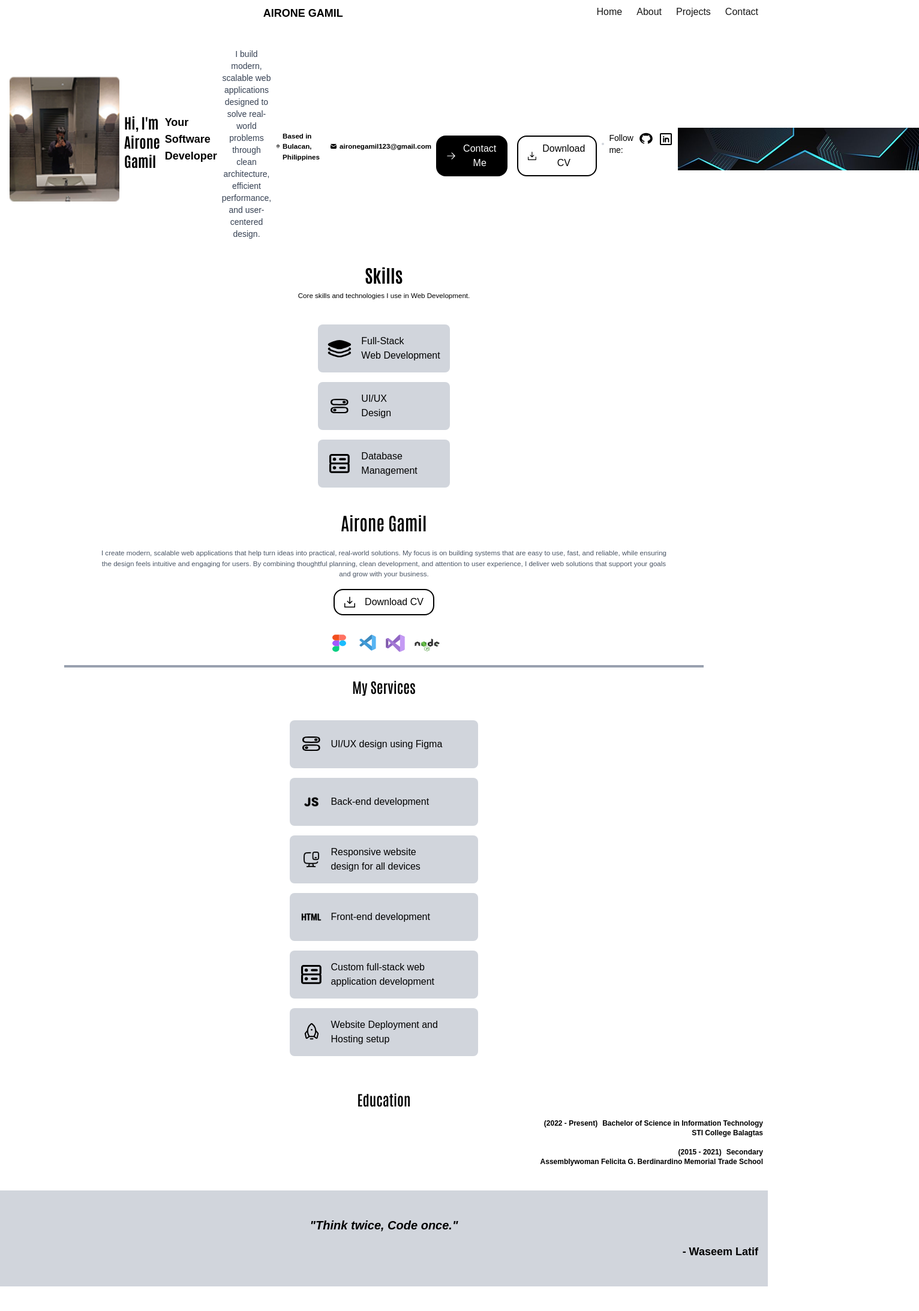
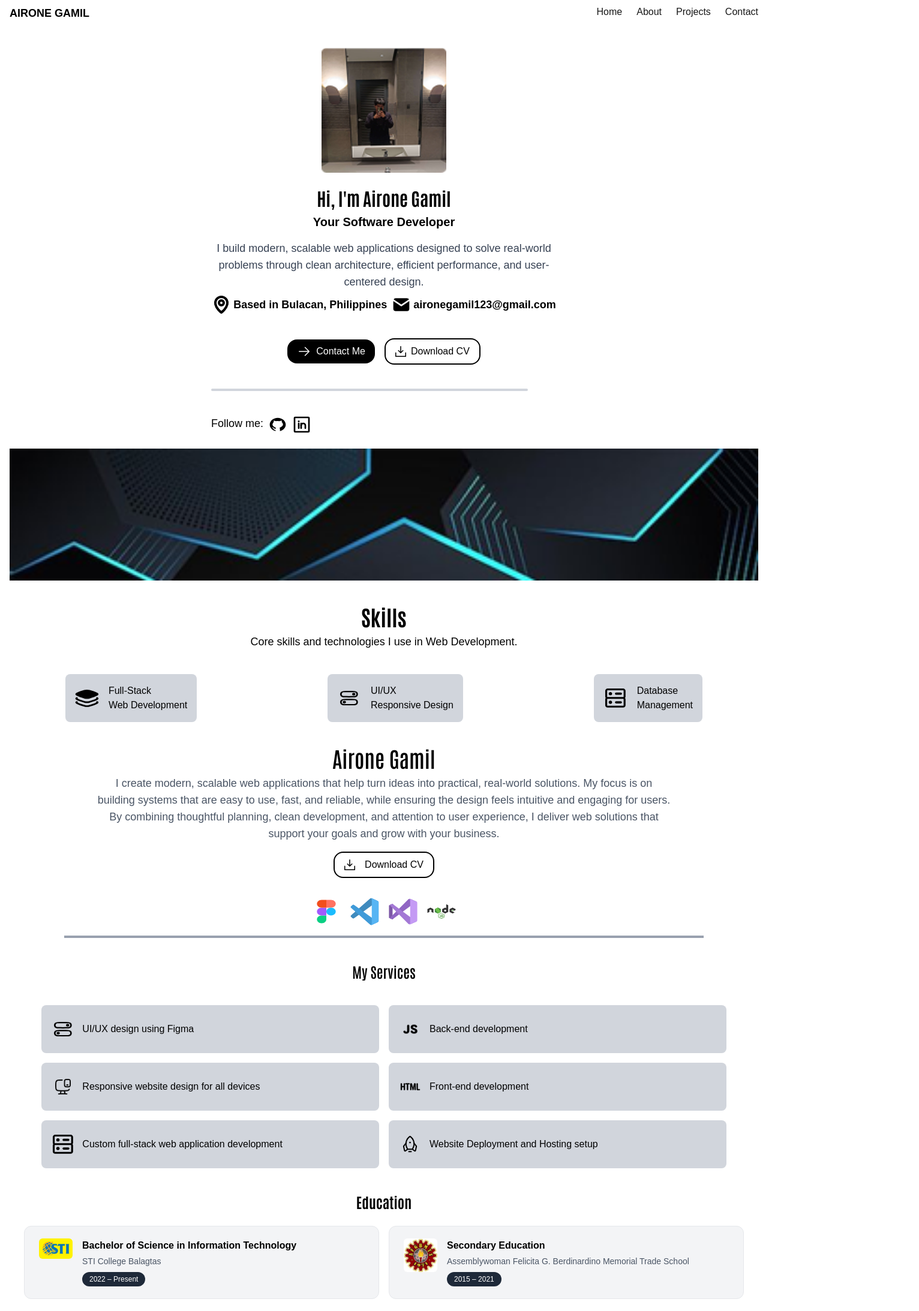
Before and after one commit to Beskiit/my-portfolio, a Next.js app: page / in a window 1280 px wide. Shown: the top 2186 px of the page at 60% size, 1532 px wide, since content can reach past the window. Built offline with nearby package versions, Linux system fonts and the light colour scheme; a web font is replaced by a local one.

Commit message:
feat: Revamp About, Education, Hero, Skills, and Footer sections with improved layout and styling

```diff
--- a/components/pages/about/about.tsx
+++ b/components/pages/about/about.tsx
@@ -3,19 +3,14 @@ import Download from "@/components/icons/download";
 import Figma from "@/components/icons/figma";
 import Vsc from "@/components/icons/vsc";
 import Vs from "@/components/icons/vs";
-import Frontend from "@/components/icons/frontend";
-import Ui from "@/components/icons/ui";
-import Backend from "@/components/icons/backend";
-import Responsive from "@/components/icons/responsive";
-import Database from "@/components/icons/database";
-import Rocket from "@/components/icons/rocket";
 import Node from "@/components/icons/node";
 
 export default function about() {
   return (
     <section id="about" className="flex flex-col items-center gap-4 text-black">
-      <h1 className="text-3xl font-semibold">Airone Gamil</h1>
-      <span className="text-center text-[0.725rem] mt-2 w-3/4 text-gray-600">
+      <div className="flex flex-col items-center">
+        <h1 className="text-3xl font-semibold md:text-4xl">Airone Gamil</h1>
+        <span className="text-center text-[0.725rem] mt-2 w-3/4 text-gray-600 md:text-lg">
           I create modern, scalable web applications that help turn ideas into
           practical, real-world solutions. My focus is on building systems that
           are easy to use, fast, and reliable, while ensuring the design feels
@@ -24,68 +19,19 @@ export default function about() {
           solutions that support your goals and grow with your business.
         </span>
 
-      <button className="flex flex-row items-center justify-center gap-4 border-2 border-black rounded-2xl px-4 py-2">
+        <button className="flex flex-row items-center justify-center gap-4 border-2 mt-4 border-black rounded-2xl px-4 py-2">
           <Download /> Download CV
         </button>
+      </div>
 
       <div className="flex flex-row gap-4 mt-4">
-        <Figma />
-        <Vsc />
-        <Vs />
-        <Node />
+        <Figma className="md:h-12 md:w-12" />
+        <Vsc className="md:h-12 md:w-12" />
+        <Vs className="md:h-12 md:w-12" />
+        <Node className="md:h-12 md:w-12" />
       </div>
 
       <hr className="border-2 border-gray-400 w-10/12" />
-      <div className="flex flex-col items-center justify-center">
-        <h1 className="text-2xl font-semibold">My Services</h1>
-        <div className="flex flex-col justify-center items-center mt-10">
-          <div className="flex flex-col w-3/4 items-center justify-center gap-4">
-            <div className="flex justify-start items-center gap-3 bg-gray-300 rounded-lg py-2 px-4 h-20 w-full">
-              <div className="flex justify-center items-center w-10 shrink-0">
-                <Ui />
-              </div>
-              <span>UI/UX design using Figma</span>
-            </div>
-
-            <div className="flex justify-start items-center gap-3 bg-gray-300 rounded-lg py-2 px-4 h-20 w-full">
-              <div className="flex justify-center items-center w-10 shrink-0">
-                <Backend />
-              </div>
-              <span>Back-end development</span>
-            </div>
-
-            <div className="flex justify-start items-center gap-3 bg-gray-300 rounded-lg py-2 px-4 h-20 w-full">
-              <div className="flex justify-center items-center w-10 shrink-0">
-                <Responsive />
-              </div>
-              <span>
-                Responsive website <br /> design for all devices
-              </span>
-            </div>
-
-            <div className="flex justify-start items-center gap-3 bg-gray-300 rounded-lg py-2 px-4 h-20 w-full">
-              <div className="flex justify-center items-center w-10 shrink-0">
-                <Frontend />
-              </div>
-              <span>Front-end development</span>
-            </div>
-
-            <div className="flex justify-start items-center gap-3 bg-gray-300 rounded-lg py-2 px-4 h-20 w-full">
-              <div className="flex justify-center items-center w-10 shrink-0">
-                <Database />
-              </div>
-              <span>Custom full-stack web application development</span>
-            </div>
-
-            <div className="flex justify-start items-center gap-3 bg-gray-300 rounded-lg py-2 px-4 h-20 w-full">
-              <div className="flex justify-center items-center w-10 shrink-0">
-                <Rocket />
-              </div>
-              <span>Website Deployment and Hosting setup</span>
-            </div>
-          </div>
-        </div>
-      </div>
     </section>
   );
 }
--- a/components/pages/about/education.tsx
+++ b/components/pages/about/education.tsx
@@ -1,4 +1,5 @@
 import React from "react";
+import Image from "next/image";
 import Js from "@/components/icons/js";
 import ReactIcon from "@/components/icons/react";
 import Node from "@/components/icons/node";
@@ -7,32 +8,111 @@ import Tailwind from "@/components/icons/tailwind";
 import Sql from "@/components/icons/sql";
 import Csharp from "@/components/icons/csharp";
 import Java from "@/components/icons/java";
+import Frontend from "@/components/icons/frontend";
+import Ui from "@/components/icons/ui";
+import Backend from "@/components/icons/backend";
+import Responsive from "@/components/icons/responsive";
+import Database from "@/components/icons/database";
+import Rocket from "@/components/icons/rocket";
 
 export default function education() {
   return (
     <section id="education" className="text-black">
-      <div className="flex justify-center items-center">
-        <h1 className="text-2xl font-semibold mt-4">Education</h1>
+      <div className="">
+        <div className="flex flex-col items-center justify-center">
+          <h1 className="text-2xl font-semibold">My Services</h1>
+          <div className="grid grid-cols-1 md:grid-cols-2 gap-4 mt-10 px-4 w-11/12">
+            <div className="flex justify-start items-center gap-3 bg-gray-300 rounded-lg py-2 px-4 h-20 w-full">
+              <div className="flex justify-center items-center w-10 shrink-0">
+                <Ui />
               </div>
-      <div className="flex flex-col mt-4">
-        <div className="flex flex-row justify-end gap-2 px-2 font-semibold">
-          <span className="text-xs">(2022 - Present)</span>
-          <span className="text-xs">
+              <span>UI/UX design using Figma</span>
+            </div>
+
+            <div className="flex justify-start items-center gap-3 bg-gray-300 rounded-lg py-2 px-4 h-20 w-full">
+              <div className="flex justify-center items-center w-10 shrink-0">
+                <Backend />
+              </div>
+              <span>Back-end development</span>
+            </div>
+
+            <div className="flex justify-start items-center gap-3 bg-gray-300 rounded-lg py-2 px-4 h-20 w-full">
+              <div className="flex justify-center items-center w-10 shrink-0">
+                <Responsive />
+              </div>
+              <span>Responsive website design for all devices</span>
+            </div>
+
+            <div className="flex justify-start items-center gap-3 bg-gray-300 rounded-lg py-2 px-4 h-20 w-full">
+              <div className="flex justify-center items-center w-10 shrink-0">
+                <Frontend />
+              </div>
+              <span>Front-end development</span>
+            </div>
+
+            <div className="flex justify-start items-center gap-3 bg-gray-300 rounded-lg py-2 px-4 h-20 w-full">
+              <div className="flex justify-center items-center w-10 shrink-0">
+                <Database />
+              </div>
+              <span>Custom full-stack web application development</span>
+            </div>
+
+            <div className="flex justify-start items-center gap-3 bg-gray-300 rounded-lg py-2 px-4 h-20 w-full">
+              <div className="flex justify-center items-center w-10 shrink-0">
+                <Rocket />
+              </div>
+              <span>Website Deployment and Hosting setup</span>
+            </div>
+          </div>
+        </div>
+        <section className="w-full px-4 md:px-10 mt-10 mb-10">
+          <h2 className="text-2xl font-bold text-center mb-6">Education</h2>
+          <div className="grid grid-cols-1 md:grid-cols-2 gap-4">
+            <div className="flex items-start gap-4 bg-gray-100 border border-gray-200 rounded-xl py-5 px-6">
+              <div className="shrink-0">
+                <Image
+                  src="/images/sti.png"
+                  alt="STI College Balagtas"
+                  width={56}
+                  height={56}
+                  className="rounded-md object-contain"
+                />
+              </div>
+              <div className="flex flex-col gap-1">
+                <span className="font-semibold text-base">
                   Bachelor of Science in Information Technology
                 </span>
+                <span className="text-sm text-gray-600">
+                  STI College Balagtas
+                </span>
+                <span className="text-xs text-white bg-gray-800 rounded-full px-3 py-1 w-fit mt-1">
+                  2022 – Present
+                </span>
               </div>
-        <div className="flex flex-row justify-end gap-2 px-2 font-semibold">
-          <span className="text-xs">STI College Balagtas</span>
             </div>
-        <div className="flex flex-row justify-end gap-2 px-2 mt-4 font-semibold">
-          <span className="text-xs">(2015 - 2021)</span>
-          <span className="text-xs">Secondary</span>
-        </div>
-        <div className="flex flex-col justify-end px-2 font-semibold">
-          <span className="text-xs text-end">
+
+            <div className="flex items-start gap-4 bg-gray-100 border border-gray-200 rounded-xl py-5 px-6">
+              <Image
+                src="/images/afgbmts.png"
+                alt="Assemblywoman Felicita G. Berdinardino Memorial Trade School"
+                width={56}
+                height={56}
+                className="rounded-md object-contain"
+              />
+              <div className="flex flex-col gap-1">
+                <span className="font-semibold text-base">
+                  Secondary Education
+                </span>
+                <span className="text-sm text-gray-600">
                   Assemblywoman Felicita G. Berdinardino Memorial Trade School
                 </span>
+                <span className="text-xs text-white bg-gray-800 rounded-full px-3 py-1 w-fit mt-1">
+                  2015 – 2021
+                </span>
               </div>
+            </div>
+          </div>
+        </section>
       </div>
       <div className="flex flex-col justify-center bg-gray-300 mt-10 w-full h-40 p-4 gap-4">
         <span className="w-full text-center text-xl font-semibold italic block">
--- a/components/pages/home/hero.tsx
+++ b/components/pages/home/hero.tsx
@@ -8,10 +8,8 @@ import Linkedin from "@/components/icons/linkedin";
 
 export default function Hero() {
   return (
-    <section
-      id="hero"
-      className="flex flex-col items-center mt-20 gap-2 px-4 md:flex-row"
-    >
+    <section id="hero" className="flex flex-col items-center mt-20 gap-2 px-4">
+      <div className="">
         <Image
           src="/images/profile.png"
           alt="Profile Picture"
@@ -20,35 +18,37 @@ export default function Hero() {
           className="mb-4 w-32 h-32 md:w-52 md:h-52 lg:w-52 lg:h-52"
           loading="eager"
         />
-      <h1 className="text-2xl font-bold mb-2 text-black">
+      </div>
+      <div className="text-center">
+        <h1 className="text-2xl font-bold mb-2 text-black md:text-3xl">
           Hi, I&apos;m Airone Gamil
         </h1>
-      <p className="text-lg font-semibold mb-4 text-black">
+        <p className="text-lg font-semibold mb-4 text-black md:text-xl">
           Your Software Developer
         </p>
-      <p className="text-center max-w-xl text-gray-700 text-sm">
+        <p className="text-center max-w-xl text-gray-700 text-sm md:text-lg">
           I build modern, scalable web applications designed to solve real-world
           problems through clean architecture, efficient performance, and
           user-centered design.
         </p>
         <div className="flex flex-row justify-center items-center gap-2 mt-2">
           <div className="flex flex-row gap-1 items-center">
-          <Location />
-          <span className="text-[0.725rem] font-semibold text-black">
+            <Location className="md:h-8 md:w-8" />
+            <span className="text-[0.725rem] font-semibold text-black md:text-lg">
               Based in Bulacan, Philippines
             </span>
           </div>
           <div className="flex flex-row gap-1 items-center text-black">
-          <Mail />
+            <Mail className="md:h-8 md:w-8" />
             <a
               href="mailto:aironegamil123@gmail.com"
-            className="text-[0.725rem] font-semibold"
+              className="text-[0.725rem] font-semibold md:text-lg"
             >
               aironegamil123@gmail.com
             </a>
           </div>
         </div>
-      <div className="flex flex-row gap-4 mt-10">
+        <div className="flex flex-row gap-4 items-center justify-center mt-10">
           <button className="flex flex-row justify-center items-center gap-2 bg-black text-white px-4 py-2 rounded-2xl">
             <Arrow />
             Contact Me
@@ -58,8 +58,8 @@ export default function Hero() {
           </button>
         </div>
         <hr className="w-11/12 border-2 border-gray-300 rounded-lg my-10" />
-      <div className="flex justify-start w-full">
-        <span className="flex flex-row text-sm text-black gap-2">
+        <div className="flex justify-start items-center w-full">
+          <span className="flex flex-row text-sm text-black gap-2 md:text-lg">
             Follow me:
             <span className="flex flex-row gap-2">
               <a
@@ -67,17 +67,18 @@ export default function Hero() {
                 target="_blank"
                 className="hover:underline"
               >
-              <Github />
+                <Github className="md:h-8 md:w-8" />
               </a>
               <a
                 href="https://www.linkedin.com/in/airone-gamil-313882274"
                 target="_blank"
                 className="hover:underline"
               >
-              <Linkedin />
+                <Linkedin className="md:h-8 md:w-8" />
               </a>
             </span>
           </span>
+        </div>
       </div>
 
       <Image
--- a/components/pages/home/skills.tsx
+++ b/components/pages/home/skills.tsx
@@ -6,11 +6,11 @@ import Database from "@/components/icons/database";
 export default function skills() {
   return (
     <section id="skills" className="flex flex-col items-center text-black">
-      <h1 className="text-3xl font-bold">Skills</h1>
-      <span className="text-[0.725rem] mt-2">
+      <h1 className="text-3xl font-bold md:text-4xl">Skills</h1>
+      <span className="text-[0.725rem] mt-2 md:text-lg">
         Core skills and technologies I use in Web Development.
       </span>
-      <div className="flex flex-col gap-4 mt-10">
+      <div className="flex flex-col gap-4 mt-10 md:flex-row md:justify-around md:w-full md:gap-0">
         <div className="flex flex-row justify-start items-center gap-4 rounded-lg bg-gray-300 p-4">
           <div className="flex h-10 w-10 items-center justify-center">
             <Fullstack />
@@ -24,7 +24,7 @@ export default function skills() {
             <UI />
           </div>
           <span>
-            UI/UX <br /> Design
+            UI/UX <br /> Responsive Design
           </span>
         </div>
         <div className="flex flex-row justify-start items-center gap-4 rounded-lg bg-gray-300 p-4">
--- a/components/ui/Footer.tsx
+++ b/components/ui/Footer.tsx
@@ -7,19 +7,26 @@ import Instagram from "@/components/icons/instagram";
 export default function Footer() {
   return (
     <footer className="flex flex-col items-center justify-center gap-2 p-4 text-center text-sm text-black">
+      <div className="md:flex md:justify-between md:w-full md:px-10">
+        <div className="md:flex md:flex-col md:gap-4">
           <h1 className="text-2xl font-semibold">Airone Gamil</h1>
-      <div className="flex flex-row gap-4">
-        <a href="">
+          <div className="flex flex-row gap-4 md:flex-col">
+            <a href="" className="md:flex md: items-center md:gap-3.5">
               <Facebook />
+              <span className="hidden md:block hover:underline">Facebook</span>
             </a>
-        <a href="">
+            <a href="" className="md:flex md: items-center md:gap-3.5">
               <X />
+              <span className="hidden md:block hover:underline">X</span>
             </a>
-        <a href="">
+            <a href="" className="md:flex md: items-center md:gap-3.5">
               <Instagram />
+              <span className="hidden md:block hover:underline">Instagram</span>
             </a>
           </div>
-      <hr className="bg-black border w-11/12" />
+        </div>
+        <hr className="bg-black border w-11/12 md:hidden" />
+        <div className="md:flex md:flex-col md:gap-4">
           <h1 className="text-xl font-semibold">Menu</h1>
           <nav>
             <ul className="flex flex-col gap-2">
@@ -34,7 +41,9 @@ export default function Footer() {
               </a>
             </ul>
           </nav>
-      <hr className="bg-black border w-11/12" />
+        </div>
+        <hr className="bg-black border w-11/12 md:hidden" />
+        <div className="md:flex md:flex-col md:gap-4">
           <h1 className="text-xl font-semibold">Contact Me</h1>
           <div className="flex flex-row gap-2 items-center">
             <Mail />{" "}
@@ -42,6 +51,9 @@ export default function Footer() {
               aironegamil123@gmail.com
             </a>
           </div>
+        </div>
+      </div>
+      <hr className="hidden md:block md:bg-black md:border md:w-11/12" />
       <p>
         Copyright &copy; {new Date().getFullYear()} Airone Gamil. All rights
         reserved.
--- a/components/ui/Navbar.tsx
+++ b/components/ui/Navbar.tsx
@@ -10,7 +10,7 @@ export default function Navbar() {
       className={`fixed top-0 w-full z-50 bg-white ${isOpen ? "h-full" : "h-auto"}`}
     >
       <div className="flex flex-row justify-between px-4 py-2">
-        <p></p>
+        <p className="md:hidden"></p>
         <span className="font-bold text-lg text-black">AIRONE GAMIL</span>
         <button
           type="button"
```
Also changed, not shown: public/images/afgbmts.png (added), public/images/sti.png (added). Lines whose indentation alone changed are shown as unchanged.
